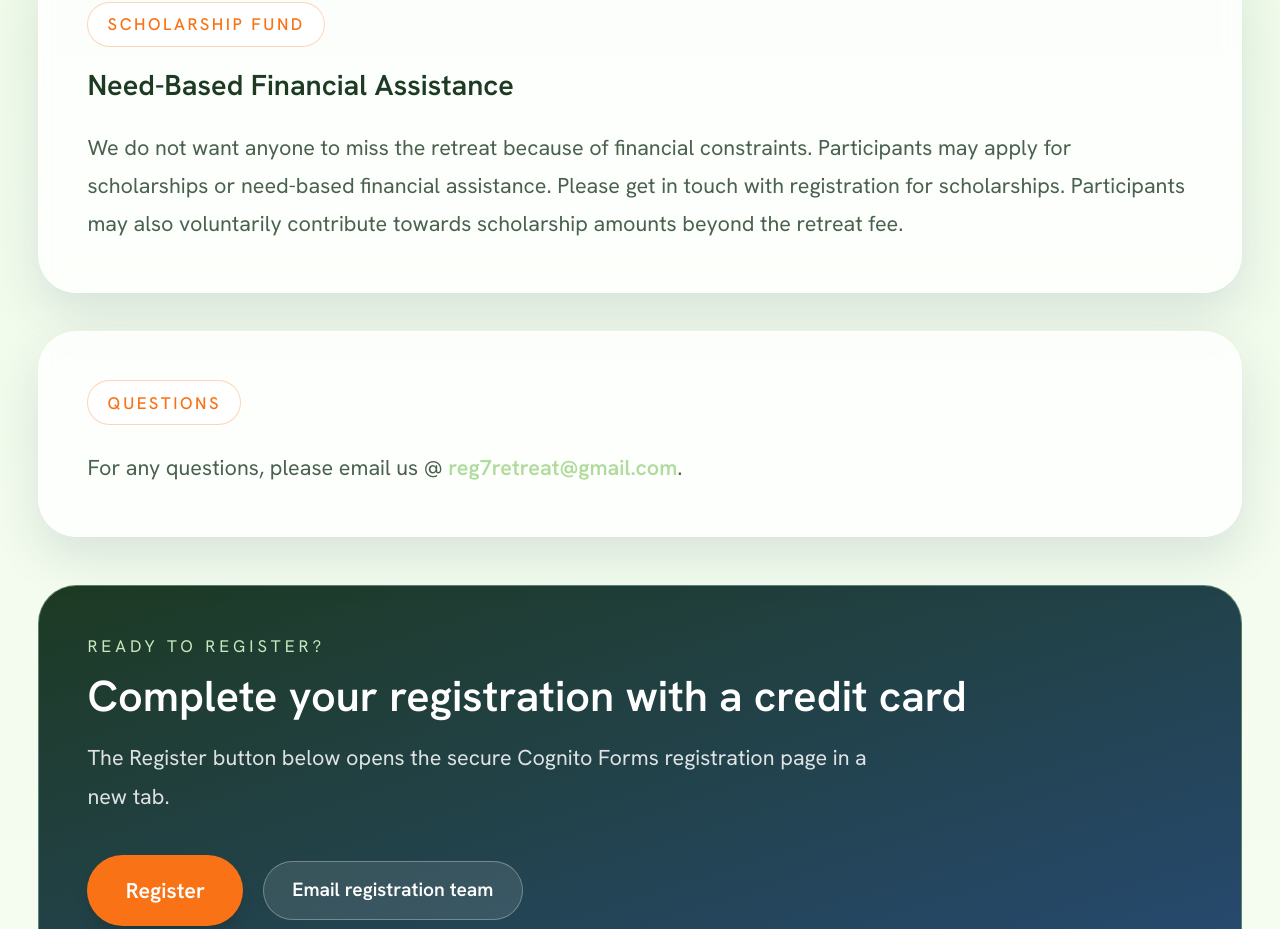
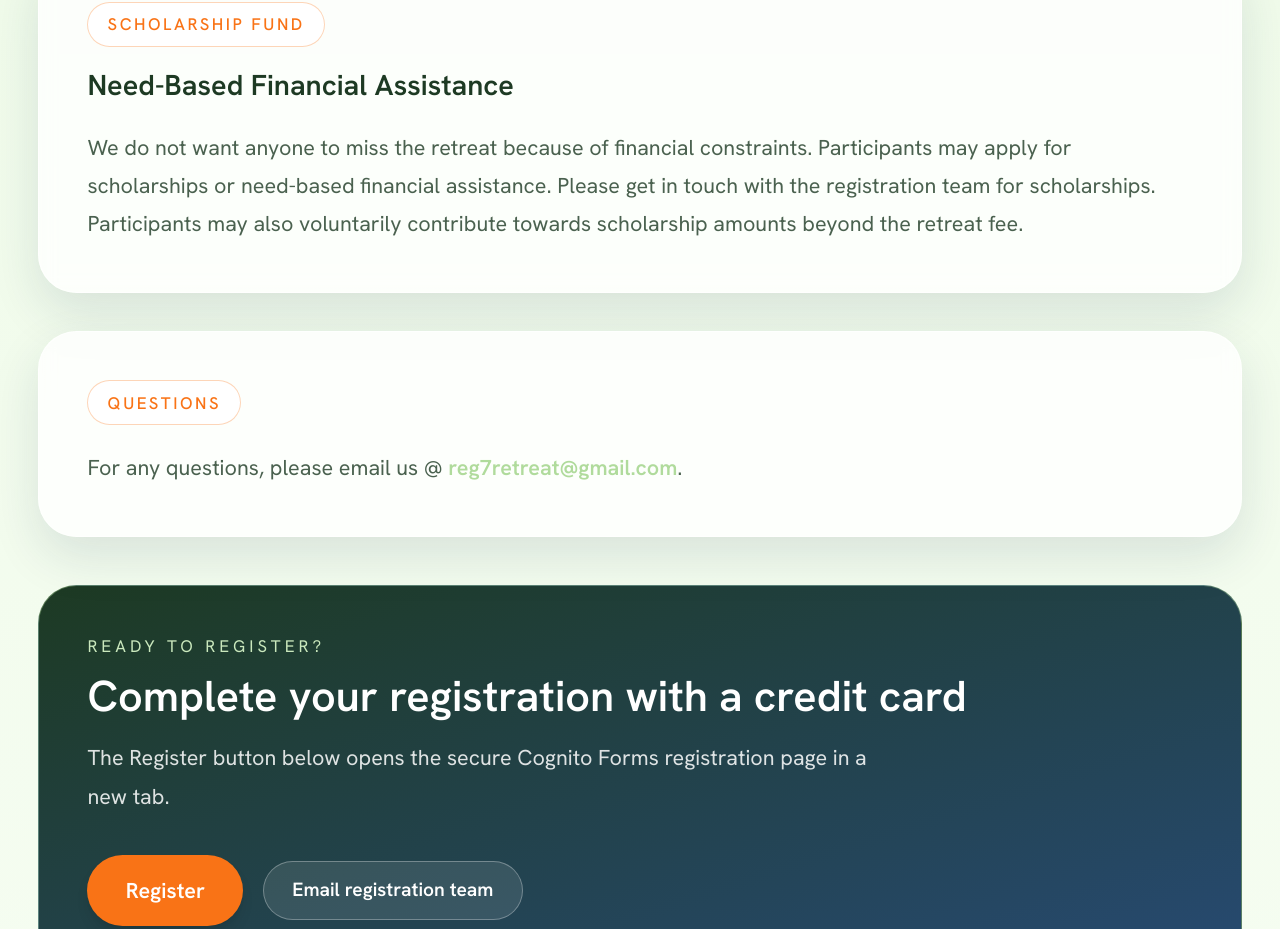
Before and after one commit to shettyjm/sai2026retreat, a Next.js app: page /registration in a window 1280 px wide. Shown: the part 3119-4048 px from the top of the page. Built offline with nearby package versions, Linux system fonts and the light colour scheme.

Commit message:
Scholarship section: 'get in touch with registration' -> 'with the registration team'
Co-Authored-By: Claude Opus 4.7 (1M context) <noreply@anthropic.com>

```diff
--- a/app/registration/page.tsx
+++ b/app/registration/page.tsx
@@ -191,8 +191,8 @@ export default function RegistrationPage() {
         <p className="mt-5 text-lg leading-8 text-navy/80">
           We do not want anyone to miss the retreat because of
           financial constraints. Participants may apply for scholarships or
-          need-based financial assistance. Please get in touch with registration
-          for scholarships. Participants may also voluntarily contribute towards
+          need-based financial assistance. Please get in touch with the
+          registration team for scholarships. Participants may also voluntarily contribute towards
           scholarship amounts beyond the retreat fee.
         </p>
       </section>
```
